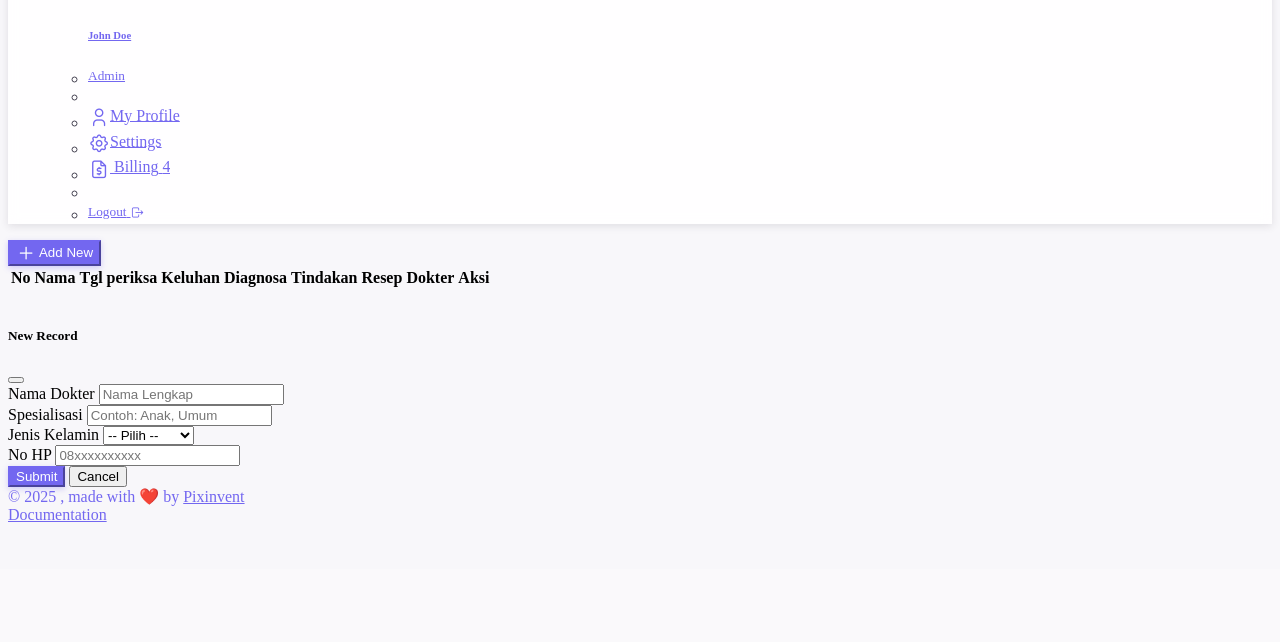
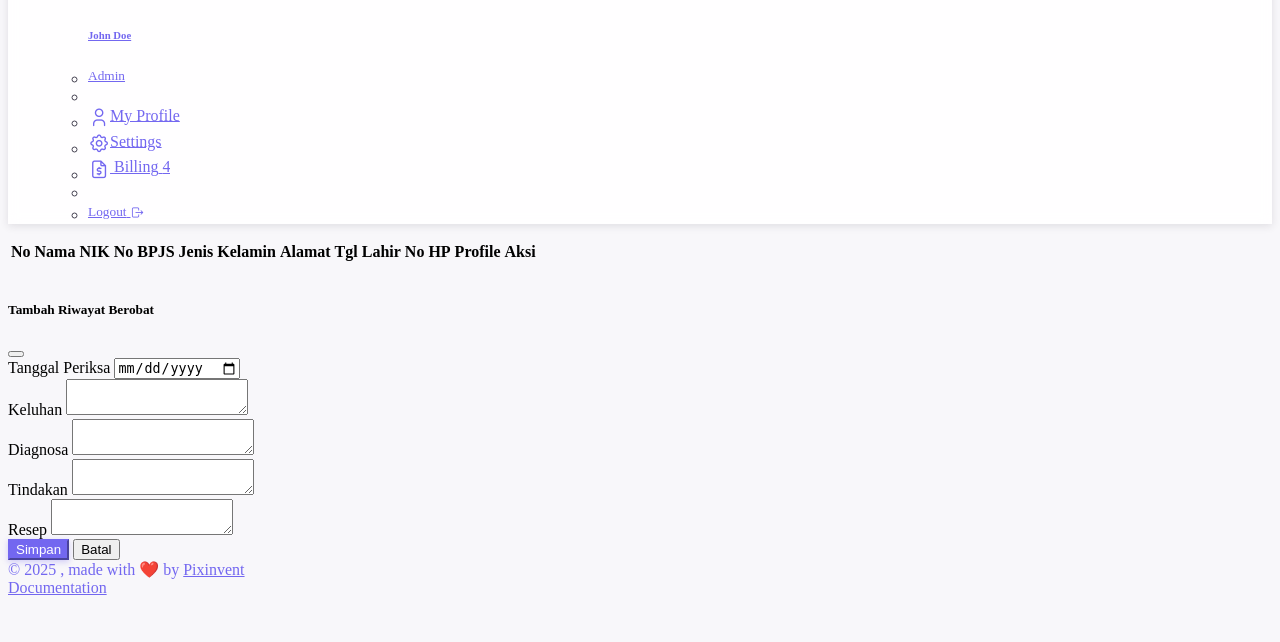
Before and after one commit to FauzanAzima26/Puskesmas, a CodeIgniter app: page /CI/index.php/pasien/index in a window 1280 px wide. Shown: the part 1006-1648 px from the top of the page. Before the commit the page ends 1528 px from the top, so only its background shows below. Run offline with CodeIgniter, Linux system fonts and the light colour scheme; tables that the repository leaves empty or names only in its code hold one stand-in row (values such as "Sample post"); lists and menus that the app fills with data are empty; some libraries are stand-ins or nearby versions.

Commit message:
membuat fitur add riwayat berobat

```diff
--- a/application/config/routes.php
+++ b/application/config/routes.php
@@ -91,5 +91,6 @@ $route['penyakit'] = 'penyakit/index';
 $route['ruangan'] = 'ruangan/index';
 
 $route['riwayat_berobat'] = 'riwayat_berobat/index';
+$route['riwayat/store'] = 'riwayat_berobat/store';
 
 $route['antrian'] = 'antrian/index';
--- a/application/controllers/Auth.php
+++ b/application/controllers/Auth.php
@@ -16,7 +16,8 @@ class Auth extends CI_Controller
 
     public function login()
     {
-        $this->load->view('auth/login'); // pastikan file view ini juga ada
+        $this->load->view('auth/login');
+
     }
 
     public function process_login()
@@ -33,6 +34,7 @@ class Auth extends CI_Controller
                 // Set session termasuk role
                 $this->session->set_userdata([
                     'id_user' => $user->id_user,
+                    'id_dokter' => $user->id_dokter,
                     'email' => $user->email,
                     'role' => $user->role
                 ]);
--- a/application/controllers/Pasien.php
+++ b/application/controllers/Pasien.php
@@ -1,8 +1,17 @@
 <?php
 class Pasien extends CI_Controller
 {
+    public function __construct()
+    {
+        parent::__construct();
+        $this->load->model('Doctor_model');
+    }
+
     public function index()
     {
+        $id_user = $this->session->userdata('id_user');
+        $data['dokter'] = $this->Doctor_model->get_by_id($id_user); // sesuaikan fungsi modelnya
+
         $data['title'] = 'Pasien';
         $data['content'] = 'backend/pasien/index';
         $this->load->view('backend/layouts/header', $data);
--- a/application/views/backend/layouts/sidebar.php
+++ b/application/views/backend/layouts/sidebar.php
@@ -27,7 +27,7 @@
       </a>
     </li>
 
-    <?php if ($role == 'admin' || $role == 'doctor'): ?>
+    <?php if ($role == 'admin' || $role == 'dokter'): ?>
       <!-- Pasien -->
       <li class="menu-item <?= ($this->router->fetch_class() == 'pasien') ? 'active' : '' ?>">
         <a href="<?= site_url('pasien') ?>" class="menu-link">
--- a/application/views/backend/pasien/index.php
+++ b/application/views/backend/pasien/index.php
@@ -1,14 +1,8 @@
-<div id="pasien-form" data-store-url="<?= site_url('doctor/store') ?>"
+<div id="pasien-form" data-store-url="<?= site_url('riwayat/store') ?>"
     data-get-data-url="<?= site_url('pasien/get_data') ?>">
 </div>
 
-
 <div class="container-xxl flex-grow-1 container-p-y">
-    <div class="mb-3">
-        <button class="btn btn-primary" type="button" data-bs-toggle="offcanvas" data-bs-target="#add-new-record">
-            <i class="ti ti-plus"></i> Add New
-        </button>
-    </div>
 
     <!-- DataTable with Buttons -->
     <div class="card">
@@ -18,12 +12,13 @@
                     <tr>
                         <th>No</th>
                         <th>Nama</th>
-                        <th>Tgl periksa</th>
-                        <th>Keluhan</th>
-                        <th>Diagnosa</th>
-                        <th>Tindakan</th>
-                        <th>Resep</th>
-                        <th>Dokter</th>
+                        <th>NIK</th>
+                        <th>No BPJS</th>
+                        <th>Jenis Kelamin</th>
+                        <th>Alamat</th>
+                        <th>Tgl Lahir</th>
+                        <th>No HP</th>
+                        <th>Profile</th>
                         <th>Aksi</th>
                     </tr>
                 </thead>
@@ -32,48 +27,49 @@
             </table>
         </div>
     </div>
-
-    <!-- Offcanvas Add New Record sudah ada -->
 </div>
 
-<!-- Modal to add new record -->
-<div class="offcanvas offcanvas-end" id="add-new-record">
-    <div class="offcanvas-header border-bottom">
-        <h5 class="offcanvas-title" id="exampleModalLabel">New Record</h5>
-        <button type="button" class="btn-close text-reset" data-bs-dismiss="offcanvas" aria-label="Close"></button>
+<div class="offcanvas offcanvas-end" tabindex="-1" id="add-riwayat-berobat">
+    <div class="offcanvas-header">
+        <h5 class="offcanvas-title">Tambah Riwayat Berobat</h5>
+        <button type="button" class="btn-close" data-bs-dismiss="offcanvas"></button>
     </div>
-    <div class="offcanvas-body flex-grow-1">
-        <form class="add-new-record pt-0 row g-2" id="form-add-new-record" onsubmit="return false">
-            <input type="hidden" name="id_dokter" id="id_dokter">
+    <div class="offcanvas-body">
+        <form id="form-riwayat-berobat">
+            <input type="hidden" name="id_riwayat" id="id_riwayat">
+            <input type="hidden" name="id_pasien" id="id_pasien">
+            <?php if (isset($dokter) && isset($dokter['id_dokter'])): ?>
+                <input type="hidden" name="id_dokter" id="id_dokter" value="<?= $dokter['id_dokter']; ?>">
+            <?php endif; ?>
 
-            <!-- Nama -->
-            <div class="col-sm-12">
-                <label class="form-label" for="nama">Nama Dokter</label>
-                <input type="text" id="nama" name="nama" class="form-control" placeholder="Nama Lengkap" required />
+            <div class="mb-3">
+                <label for="tgl_periksa" class="form-label">Tanggal Periksa</label>
+                <input type="date" class="form-control" name="tgl_periksa" id="tgl_periksa" required>
             </div>
-            <!-- Spesialisasi -->
-            <div class="col-sm-12">
-                <label class="form-label" for="spesialisasi">Spesialisasi</label>
-                <input type="text" id="spesialisasi" name="spesialisasi" class="form-control"
-                    placeholder="Contoh: Anak, Umum" required />
+
+            <div class="mb-3">
+                <label for="keluhan" class="form-label">Keluhan</label>
+                <textarea class="form-control" name="keluhan" id="keluhan" required></textarea>
             </div>
-            <!-- Jenis Kelamin -->
-            <div class="col-sm-12">
-                <label class="form-label" for="jenis_kelamin">Jenis Kelamin</label>
-                <select id="jenis_kelamin" name="jenis_kelamin" class="form-control" required>
-                    <option value="">-- Pilih --</option>
-                    <option value="Laki-Laki">Laki-laki</option>
-                    <option value="Perempuan">Perempuan</option>
-                </select>
+
+            <div class="mb-3">
+                <label for="diagnosa" class="form-label">Diagnosa</label>
+                <textarea class="form-control" name="diagnosa" id="diagnosa" required></textarea>
             </div>
-            <!-- No HP -->
-            <div class="col-sm-12">
-                <label class="form-label" for="no_hp">No HP</label>
-                <input type="text" id="no_hp" name="no_hp" class="form-control" placeholder="08xxxxxxxxxx" required />
+
+            <div class="mb-3">
+                <label for="tindakan" class="form-label">Tindakan</label>
+                <textarea class="form-control" name="tindakan" id="tindakan" required></textarea>
             </div>
-            <div class="col-sm-12">
-                <button type="submit" class="btn btn-primary data-submit me-sm-4 me-1">Submit</button>
-                <button type="reset" class="btn btn-outline-secondary" data-bs-dismiss="offcanvas">Cancel</button>
+
+            <div class="mb-3">
+                <label for="resep" class="form-label">Resep</label>
+                <textarea class="form-control" name="resep" id="resep" required></textarea>
+            </div>
+
+            <div class="d-flex justify-content-between">
+                <button type="submit" class="btn btn-primary">Simpan</button>
+                <button type="reset" class="btn btn-secondary" data-bs-dismiss="offcanvas">Batal</button>
             </div>
         </form>
     </div>
--- a/assets/js/backend/pasien.js
+++ b/assets/js/backend/pasien.js
@@ -1,4 +1,5 @@
 const getDataUrl = document.getElementById("pasien-form").dataset.getDataUrl;
+const storeUrl = document.getElementById("pasien-form").dataset.storeUrl;
 
 console.log("Endpoint URL:", getDataUrl);
 
@@ -6,78 +7,99 @@ const table = $(".pasien").DataTable({
 	ajax: {
 		url: getDataUrl,
 		dataSrc: "data",
-    error: function(xhr, error, thrown) {
+		error: function (xhr, error, thrown) {
 			dd({
 				status: "API Error",
 				xhr: xhr,
 				error: error,
 				thrown: thrown,
 			});
-    }
+		},
 	},
 	columns: [
 		{
 			data: null,
-      render: (data, type, row, meta) => meta.row + 1
+			render: (data, type, row, meta) => meta.row + 1,
 		},
 		{
 			data: "nama",
-      render: function(data, type, row) {
-        return `<p>${data}</p>`;
-      }
 		},
 		{
-      data: "nama",
-      render: function(data, type, row) {
-        // Show empty if not updated, otherwise show doctor name
-        return row.is_updated ? `${data}` : '<span class="text-muted">-</span>';
-      }
+			data: "nik",
 		},
 		{
-      data: "tgl_periksa",
-      render: function(data, type, row) {
-        // Show empty if not updated, otherwise show formatted date
-        return row.is_updated ? new Date(data).toLocaleDateString() : '<span class="text-muted">-</span>';
-      }
+			data: "no_bpjs",
 		},
 		{
-      data: "keluhan",
-      render: function(data, type, row) {
-        return row.is_updated ? data : '<span class="text-muted">-</span>';
-      }
+			data: "jenis_kelamin",
 		},
 		{
-      data: "diagnosa",
-      render: function(data, type, row) {
-        return row.is_updated ? data : '<span class="text-muted">-</span>';
-      }
+			data: "alamat",
 		},
 		{
-      data: "tindakan",
-      render: function(data, type, row) {
-        return row.is_updated ? data : '<span class="text-muted">-</span>';
-      }
+			data: "tgl_lahir",
 		},
 		{
-      data: "resep",
-      render: function(data, type, row) {
-        return row.is_updated ? data : '<span class="text-muted">-</span>';
-      }
+			data: "no_hp",
+		},
+		{
+			data: "avatar",
 		},
 		{
 			data: null,
-      render: function(data, type, row) {
+			render: function (data, type, row) {
 				return `
 		<div class="d-flex gap-1">
-			<button class="btn btn-sm btn-icon btn-primary edit-btn p-1" data-id="${row.id_riwayat}">
-            <i class="menu-icon tf-icons ti ti-edit" style="margin-right: 0px"></i>
+			<button class="btn btn-sm btn-icon btn-primary edit-btn p-1" data-id="${row.id_pasien}">
+				<i class="menu-icon tf-icons ti ti-edit mx-auto"></i>
 			</button>
-          <button class="btn btn-sm btn-icon btn-danger delete-btn p-1" data-id="${row.id_riwayat}">
-            <i class="menu-icon tf-icons ti ti-trash" style="margin-right: 0px"></i>
+			<button class="btn btn-sm btn-icon btn-warning detail-btn p-1" data-id="${row.id_pasien}">
+				<i class="menu-icon tf-icons ti ti-eye mx-auto"></i>
+			</button>
+			<button class="btn btn-sm btn-icon btn-danger delete-btn p-1" data-id="${row.id_pasien}">
+				<i class="menu-icon tf-icons ti ti-trash mx-auto"></i>
 			</button>
 		</div>
 	`;
-      }
-    }
+			},
+		},
 	],
 });
+
+$(document).on("click", ".edit-btn", function () {
+	const idPasien = $(this).data("id");
+
+	$("#id_pasien").val(idPasien);
+	// jangan hilangkan atau ubah nilai id_dokter,
+	// biarkan tetap sesuai user dokter yang login
+
+	$("#tgl_periksa").val("");
+	$("#keluhan").val("");
+	$("#diagnosa").val("");
+	$("#tindakan").val("");
+	$("#resep").val("");
+
+	const offcanvas = new bootstrap.Offcanvas("#add-riwayat-berobat");
+	offcanvas.show();
+});
+
+$("#form-riwayat-berobat").submit(function (e) {
+	e.preventDefault();
+
+	const formData = $(this).serialize();
+	$.ajax({
+		url: storeUrl,
+		method: "POST",
+		data: formData,
+		success: function (res) {
+			Swal.fire("Berhasil!", "Data riwayat berhasil disimpan.", "success");
+			$(".pasien").DataTable().ajax.reload(null, false);
+			bootstrap.Offcanvas.getInstance(
+				document.getElementById("add-riwayat-berobat")
+			).hide();
+		},
+		error: function () {
+			Swal.fire("Gagal!", "Terjadi kesalahan saat menyimpan data.", "error");
+		},
+	});
+});
```
Also changed, not shown: application/controllers/Riwayat_berobat.php (+22 -2 lines), uploads/avatar/avatar_1748116275_d353e596.png (added), uploads/avatar/thumb_avatar_1748116275_d353e596.png (added). Lines whose indentation alone changed are shown as unchanged.
